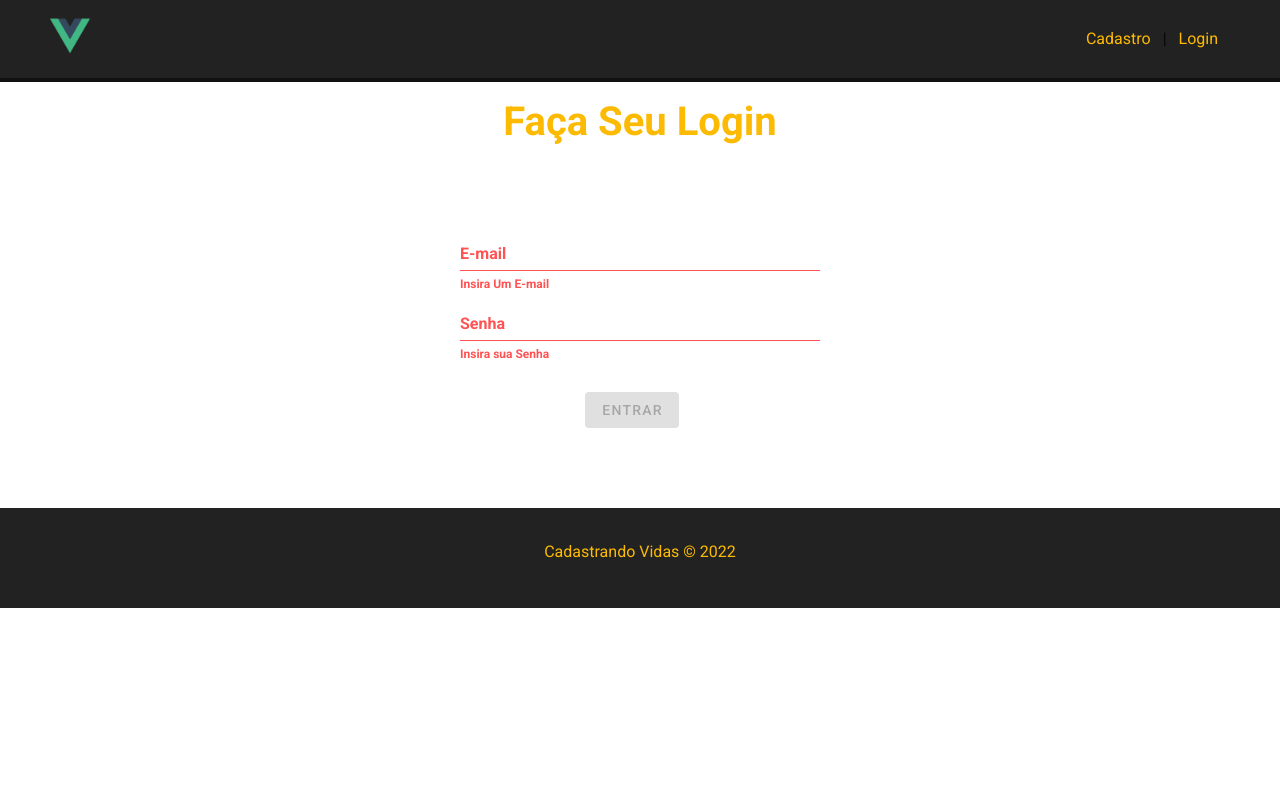
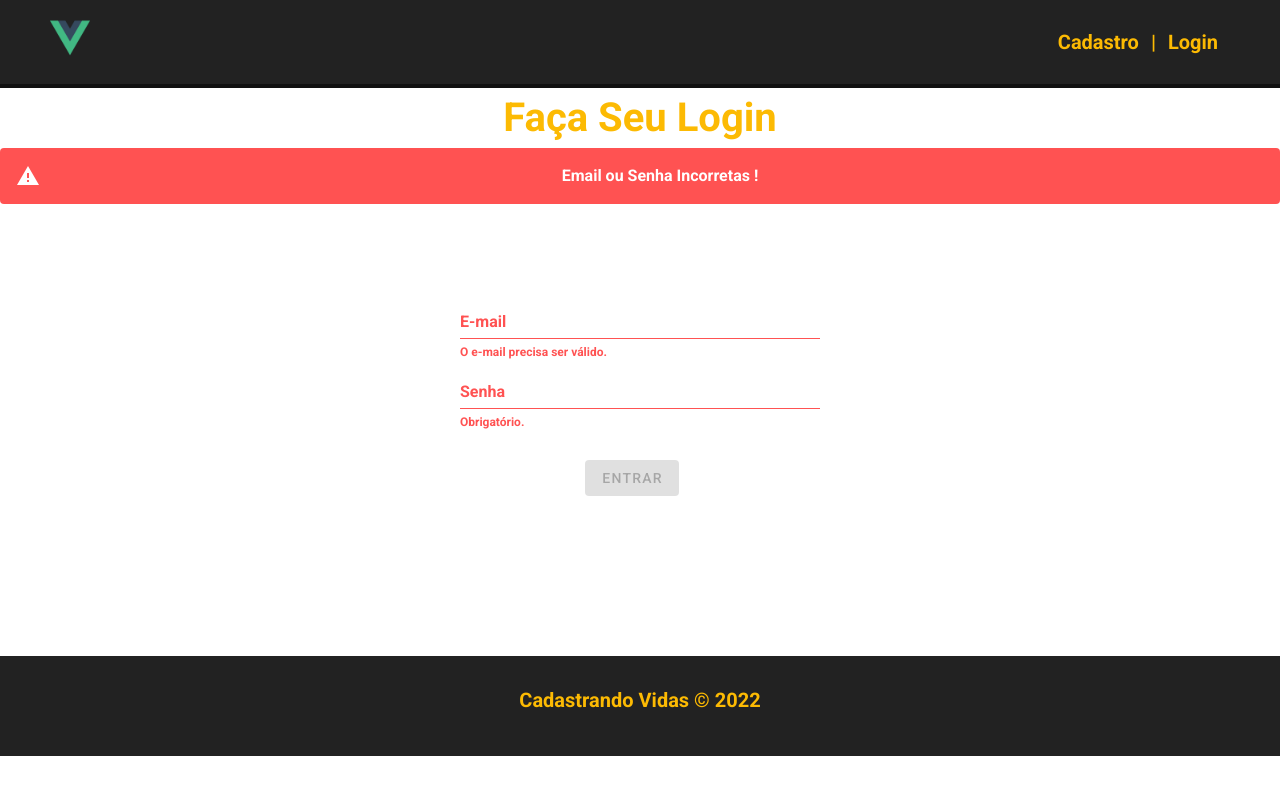
Before and after one commit to theus26/Front--End-Formulario-I, a Vue app: page / in a window 1280 px wide. Both pictures are taken after a click on the button "ENTRAR". Shown: the top 794 px of the page. Built offline with nearby package versions, Linux system fonts and the light colour scheme; what v-mask would draw is missing.

Commit message:
Front-end finalizado

```diff
--- a/src/App.vue
+++ b/src/App.vue
@@ -1,21 +1,19 @@
 <template>
   <v-app>
-    <NavBar/>
+
     <v-main>
       <router-view/>
-     <FooterVue/>
     </v-main>
+
   </v-app>
 </template>
 
 <script>
-import NavBar from '@/components/NavBar.vue'
-import FooterVue from './components/Footer.vue';
+
 export default {
   name: 'App',
   components:{
-    NavBar,
-    FooterVue
+
   },
 
   data: () => ({
--- a/src/Services/api.js
+++ b/src/Services/api.js
@@ -13,3 +13,12 @@ export const api = axios.create({
       console.error(e);
     });
   }
+
+  export const LogarUsuario = async (email, senha) => {
+    return api.post('api/Login', {email, senha}).then(result => {
+        //console.log(name,email,senha)
+      return result.status;
+    }).catch(e => {
+      console.error(e);
+    });
+  }
--- a/src/components/Footer.vue
+++ b/src/components/Footer.vue
@@ -13,7 +13,7 @@ export default {
 
 <style scoped>
 .footer{
-    margin-top: 5rem;
+    margin-top: 10rem;
     width: 100%;
     height: 100px;
     background-color: #222;
--- a/src/components/message.vue
+++ /dev/null
@@ -1,29 +0,0 @@
-<template>
-  <div class="pedidos">
-    <p>{{ msg }}</p>
-
-  </div>
-</template>
-
-<script>
-export default {
-  name: "Message",
-  props: {
-    msg: String,
-
-  },
-};
-</script>
-
-
-<style scoped>
-.pedidos {
-  background: #cce5ff;
-  border: 2px solid #b8daff;
-  color: #000000;
-  border-radius: 5px;
-  padding: 10px;
-  max-width: 400px;
-  margin: 30px auto;
-}
-</style>
--- a/src/router/index.js
+++ b/src/router/index.js
@@ -17,6 +17,14 @@ const routes = [
     // this generates a separate chunk (about.[hash].js) for this route
     // which is lazy-loaded when the route is visited.
     component: () => import(/* webpackChunkName: "about" */ '../views/TelaCadastro.vue')
+  },
+  {
+    path: '/TelaUser',
+    name: 'Usuario',
+    // route level code-splitting
+    // this generates a separate chunk (about.[hash].js) for this route
+    // which is lazy-loaded when the route is visited.
+    component: () => import(/* webpackChunkName: "about" */ '../views/TelaUser.vue')
   }
 ]
 
--- a/src/views/Login.vue
+++ b/src/views/Login.vue
@@ -1,12 +1,19 @@
 <template>
   <div class="txt">
+     <NavBar/>
     <h1>Faça Seu Login </h1>
+     <v-alert type="error" v-show="alertError" >
+      Email ou Senha Incorretas !
+    </v-alert>
+     <v-alert type="success" v-show="alertaSucess">
+     Carregando...
+    </v-alert>
     <div class="container">
       <v-form ref="form" v-model="valid" lazy-validation>
 
-        <v-text-field v-model="email" :rules="emailRules" label="E-mail" required></v-text-field>
+        <v-text-field v-model="email" :rules="[emailValido, emailRequired]" label="E-mail" required></v-text-field>
 
-        <v-text-field v-model="senha" :rules="senhaRules, emailRules" label="Senha" required type="password">
+        <v-text-field v-model="senha" :rules="[required, min, letraNum]" label="Senha" required type="password">
         </v-text-field>
 
 
@@ -18,24 +25,36 @@
     <v-btn :disabled="!valid" color="success" class="mr-4" @click="validate">
       Entrar
     </v-btn>
+      <FooterVue/>
   </div>
 
 </template>
 
 <script>
 // @ is an alias to /src
-
-
+import NavBar from '../components/NavBar.vue'
+import FooterVue from '../components/Footer.vue';
+import { LogarUsuario } from "../Services/api"
 
 export default {
   name: 'Login',
+  components:{
+    NavBar,
+    FooterVue
+  },
   data: () => ({
-    valid: 'true',
+    valid: true,
+    alertError: false,
+    alertaSucess: false,
+    required: (value) => !!value || "Obrigatório.",
     email: '',
-    emailRules: [
-      v => !!v || 'Insira Um E-mail',
-      v => /.+@.+\..+/.test(v) || 'O e-mail deve ser válido',
-    ],
+    min: (v) => v.length >= 8 || "Min 8 caracteres.",
+    letraNum: (v) =>
+      /^(?=.*[A-Za-z])(?=.*\d)[A-Za-z\d]{8,}$/.test(v) ||
+      "Senha deve conter letra e número.",
+
+    emailValido: (v) => /^(([^<>()[\]\\.,;:\s@']+(\.[^<>()\\[\]\\.,;:\s@']+)*)|('.+'))@((\[[0-9]{1,3}\.[0-9]{1,3}\.[0-9]{1,3}\.[0-9]{1,3}\])|(([a-zA-Z\-0-9]+\.)+[a-zA-Z]{2,}))$/.test(v) || "O e-mail precisa ser válido.",
+    emailRequired: (v) => !!v || "E-mail é obrigatório",
 
     senha: '',
     senhaRules: [
@@ -45,12 +64,36 @@ export default {
     ]
   }),
   methods: {
-    validate() {
+    async validate() {
       this.$refs.form.validate()
-      const email = this.email;
-      const senha = this.senha;
-      console.log("Esse é seu: " + email + "Essa é sua Senha" + senha)
-    }
+       if (this.$refs.form.validate()) {
+        const result = await LogarUsuario(this.email, this.senha);
+        if (result === 200) {
+          this.alertaSucess = true
+
+          setTimeout(() => (this.$router.push('/TelaUser')), 3000)
+          // const btn = document.getElementById("btn")
+          //btn.innerHTML="Cadastrando..."
+
+
+        }
+        else{
+          this.alertError = true
+          setTimeout(() => (this.alertError = false), 3000)
+          this.email = "",
+          this.senha = ""
+
+
+          }
+      }
+      else{
+         this.alertError = true
+          setTimeout(() => (this.alertError = false), 3000)
+          this.email = "",
+          this.senha = ""
+
+      }
+    },
   }
 }
 </script>
@@ -66,7 +109,7 @@ export default {
 }
 
 .txt {
-  padding-top: 10px;
+
   text-align: center;
   color: #FCBA03;
   font-weight: bold;
--- a/src/views/TelaCadastro.vue
+++ b/src/views/TelaCadastro.vue
@@ -1,6 +1,12 @@
 <template>
   <div class="txt">
-    <Message :msg="msg"  v-show="msg"/>
+    <NavBar/>
+    <v-alert type="success" v-show="alertaSucess">
+      Usuario Cadastrado com Sucesso !
+    </v-alert>
+    <v-alert type="error" v-show="alertError" id="alerta">
+      Email Já Cadastrado !
+    </v-alert>
     <h1>Formulario de Cadastro</h1>
     <div class="container">
       <v-form ref="form" v-model="valid" lazy-validation>
@@ -8,25 +14,16 @@
 
         <v-text-field v-model="cpf" :rules="cpfRules" label="CPF" required v-mask="'###.###.###-##'"></v-text-field>
 
-        <v-text-field v-model="email" :rules="emailRules" label="E-mail" required></v-text-field>
+        <v-text-field v-model="email" :rules="[emailValido, emailRequired]" label="E-mail" required></v-text-field>
 
-        <v-text-field v-model="senha" :rules="senhaRules, emailRules" label="Senha" required type="password">
+        <v-text-field v-model="senha" :rules="[required, min, letraNum]" label="Senha" required type="password">
         </v-text-field>
 
-
-
-        <v-btn :disabled="!valid, dialog" color="success" class="mr-4" @click="validate" @submit="dialog" :loading="dialog"
-          id="btn">
+        <v-btn :disabled="!valid, dialog" color="success" class="mr-4" @click="validate" @submit="dialog"
+          :loading="dialog" id="btn">
           Cadastrar
         </v-btn>
-        <v-dialog v-model="dialog" hide-overlay persistent width="300">
-          <v-card color="primary" dark>
-            <v-card-text>
-             Cadastrando Usuario...
-              <v-progress-linear indeterminate color="white" class="mb-0"></v-progress-linear>
-            </v-card-text>
-          </v-card>
-        </v-dialog>
+
 
         <v-btn color="error" class="mr-4" @click="reset">
           Limpar Formulario
@@ -36,25 +33,31 @@
 
     </div>
 
+  <FooterVue/>
   </div>
-
 </template>
 
 <script>
-import NavBarVue from '@/components/NavBar.vue'
-import Message from '../components/message.vue'
+
+import NavBar from '../components/NavBar.vue'
+import FooterVue from '../components/Footer.vue';
+
 import { CriarUsuario } from "../Services/api"
 export default {
   name: "TelaCadastro",
   components: {
-    NavBarVue,
-    Message
+    NavBar,
+    FooterVue
+
 
   },
   data: () => ({
     valid: true,
+    alertError: false,
+    alertaSucess: false,
     dialog: false,
-
+    required: (value) => !!value || "Obrigatório.",
+    min: (v) => v.length >= 8 || "Min 8 caracteres.",
     msg: false,
     name: '',
     nameRules: [
@@ -62,21 +65,17 @@ export default {
       v => (v && v.length >= 5) || 'Nome Invalido, Insira no Minimo 5 Caracteres',
     ],
     email: '',
-    emailRules: [
-      v => !!v || 'Insira Um E-mail',
-      v => /.+@.+\..+/.test(v) || 'O e-mail deve ser válido',
-    ],
+    emailValido: (v) => /^(([^<>()[\]\\.,;:\s@']+(\.[^<>()\\[\]\\.,;:\s@']+)*)|('.+'))@((\[[0-9]{1,3}\.[0-9]{1,3}\.[0-9]{1,3}\.[0-9]{1,3}\])|(([a-zA-Z\-0-9]+\.)+[a-zA-Z]{2,}))$/.test(v) || "O e-mail precisa ser válido.",
+    emailRequired: (v) => !!v || "E-mail é obrigatório",
     cpf: '',
     cpfRules: [
       v => !!v || 'Insira Um CPF ',
       v => (v && v.length >= 11) || 'CPF Invalido, Insira o CPF correto',
     ],
     senha: '',
-    senhaRules: [
-      v => !!v || 'Insira sua Senha ',
-      v => (v && v.length >= 5) || 'Numeros de Caracteres Invalidos, Insra Caracteres especiais',
-
-    ]
+    letraNum: (v) =>
+      /^(?=.*[A-Za-z])(?=.*\d)[A-Za-z\d]{8,}$/.test(v) ||
+      "Senha deve conter letra e número.",
 
 
   }),
@@ -86,24 +85,24 @@ export default {
       if (this.$refs.form.validate()) {
         const result = await CriarUsuario(this.name, this.email, this.senha);
         if (result === 200) {
-           this.msg=`Usuario ${this.name} Cadastrado !`
-         // const btn = document.getElementById("btn")
+
+          this.alertaSucess = true
+          setTimeout(() => (this.$router.push('/')), 3000)
+          // const btn = document.getElementById("btn")
           //btn.innerHTML="Cadastrando..."
-          setTimeout(() => (this.$router.push('/')),3000)
 
-          setTimeout(() => this.msg ="", 2000)
+
         }
-        else this.error = true
+        else this.alertError = true
       }
-      else this.error = true;
+      else this.alertError = true;
       //console.log(this.name);
     },
     reset() {
       this.$refs.form.reset()
+      this.alertError = false
     },
-    resetValidation() {
-      this.$refs.form.resetValidation()
-    },
+
 
   },
 }
@@ -115,11 +114,10 @@ export default {
 .container {
   display: flex;
   justify-content: center;
-  margin-top: 50px;
+  margin-top: 70px;
 }
 
 .txt {
-  padding-top: 10px;
   text-align: center;
   color: #FCBA03;
   font-weight: bold;
--- /dev/null
+++ b/src/views/TelaUser.vue
@@ -0,0 +1,44 @@
+<template>
+    <div class="containerUser">
+         <v-btn color="error" class="mr-4" @click="Logout" id="btn">
+          Sair
+        </v-btn>
+        <div class="txt">
+            <h1>Seja Bem Vindo ! </h1>
+        </div>
+
+
+        <FooterVue />
+    </div>
+</template>
+
+<script>
+
+import FooterVue from '../components/Footer.vue';
+export default {
+    name: "telaUser",
+    components: {
+        FooterVue
+    },
+    methods:{
+        Logout(){
+              setTimeout(() => (this.$router.push('/')), 1000)
+        }
+    }
+}
+</script>
+
+
+<style scoped>
+.txt{
+
+   display: flex;
+   justify-content: center;
+   align-items: center;
+   margin-top: 290px;
+   padding-bottom: 100px;
+}
+#btn{
+   margin-left: 90rem;
+}
+</style>
```
